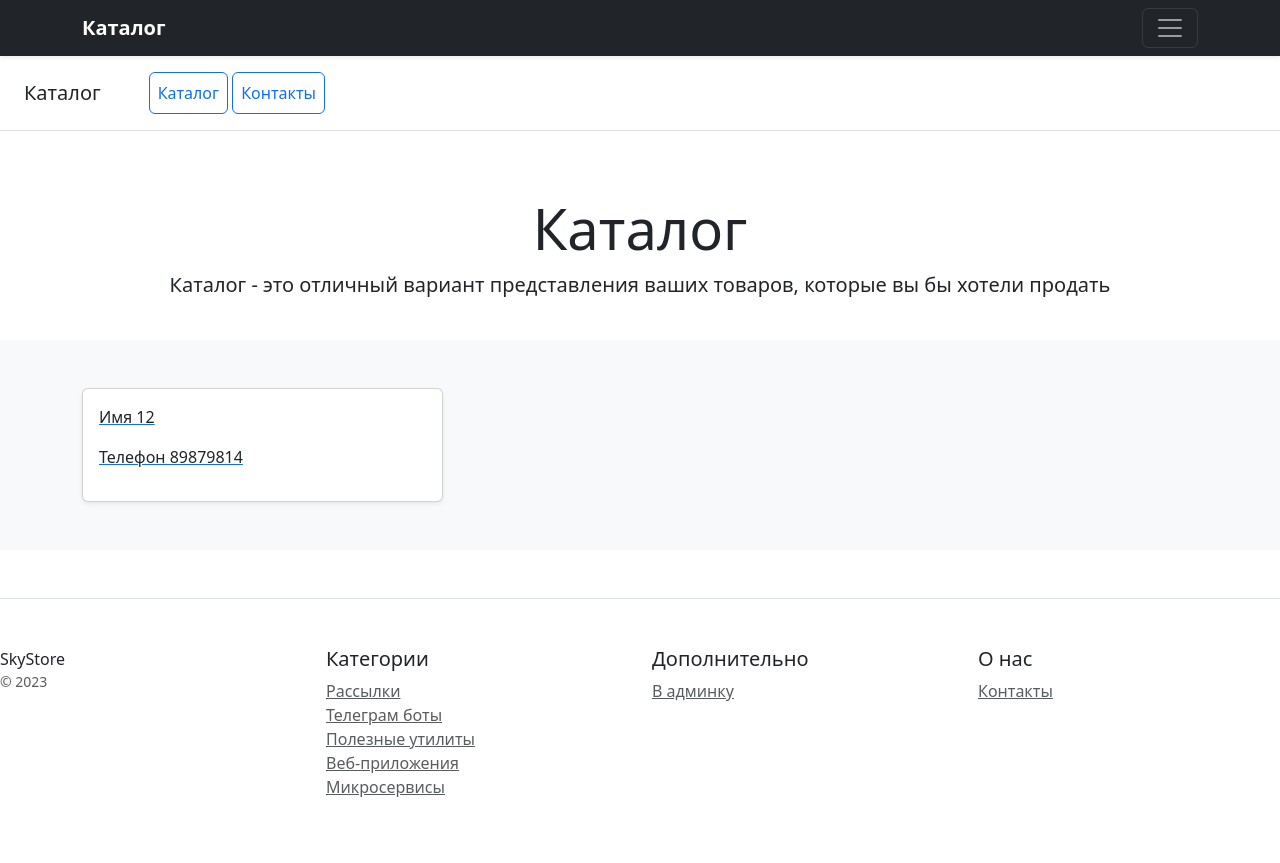
After one commit to sergeyvakhrin/dz_19.2, a Django app: page /contacts/3 in a window 1280 px wide. The commit adds this page. Run offline with Django 5.2, Linux system fonts and the light colour scheme; data comes from the database, SQL or seed files in the repository.

Commit message:
add contact detail templates

```diff
--- /dev/null
+++ b/catalog/templates/contact_detail.html
@@ -0,0 +1,22 @@
+{% extends 'home.html' %}
+{% load my_tags %}
+{% block content %}
+<div class="album py-5 bg-body-tertiary">
+    <div class="container">
+        <div class="row row-cols-1 row-cols-sm-2 row-cols-md-3 g-3">
+            <a href="/contacts/">
+                <div class="col">
+                    <div class="card shadow-sm">
+                        <div class="card-body">
+                            <p class="card-text">Имя {{ contact.name }}</p>
+                            <p class="card-text">Телефон {{ contact.phone }}</p>
+                            <div class="d-flex justify-content-between align-items-center">
+                            </div>
+                        </div>
+                    </div>
+                </div>
+            </a>
+        </div>
+    </div>
+</div>
+{% endblock %}
--- a/catalog/templates/contact_list.html
+++ b/catalog/templates/contact_list.html
@@ -55,9 +55,9 @@
 
         <div class="album py-5 bg-body-tertiary">
             <div class="container">
-
                 <div class="row row-cols-1 row-cols-sm-2 row-cols-md-3 g-3">
                     {% for contact in contacts %}
+                    <a href="{% url 'catalog:contact_detail' contact.pk %}">
                         <div class="col">
                             <div class="card shadow-sm">
 
@@ -65,12 +65,11 @@
                                     <p class="card-text">Имя {{ contact.name }}</p>
                                     <p class="card-text">Телефон {{ contact.phone }}</p>
                                     <div class="d-flex justify-content-between align-items-center">
-
-
                                     </div>
                                 </div>
                             </div>
                         </div>
+                    </a>
                     {% endfor %}
                 </div>
             </div>
--- a/catalog/templates/product_detail.html
+++ b/catalog/templates/product_detail.html
@@ -3,9 +3,7 @@
 {% block content %}
 <div class="album py-5 bg-body-tertiary">
     <div class="container">
-
         <div class="row row-cols-1 row-cols-sm-2 row-cols-md-3 g-3">
-
             <div class="col">
                 <div class="card shadow-sm">
                     <img src="{{ product.product_image | media_filter }}">
@@ -18,7 +16,6 @@
                             <div class="btn-group">
                                 <a class="btn btn-primary" href="{% url 'catalog:product_list' %}" role="button">Вернуться</a>
                             </div>
-
                         </div>
                     </div>
                 </div>
--- a/catalog/urls.py
+++ b/catalog/urls.py
@@ -1,6 +1,6 @@
 from django.urls import path
 from catalog.apps import CatalogConfig
-from catalog.views import product_list, contact_list, product_detail
+from catalog.views import product_list, contact_list, product_detail, contact_detail
 
 app_name = CatalogConfig.name
 
@@ -8,4 +8,5 @@
     path('', product_list, name='product_list'),
     path('contacts/', contact_list, name='contacts'),
     path('products/<int:pk>', product_detail, name='product_detail'),
+    path('contacts/<int:pk>', contact_detail, name='contact_detail'),
 ]
--- a/catalog/views.py
+++ b/catalog/views.py
@@ -25,3 +25,9 @@
     product = get_object_or_404(Product, pk=pk)
     context = {'product': product}
     return render(request, 'product_detail.html', context)
+
+
+def contact_detail(request, pk):
+    contact = get_object_or_404(Contact, pk=pk)
+    context = {'contact': contact}
+    return render(request, 'contact_detail.html', context)
```
Lines whose indentation alone changed are shown as unchanged.
